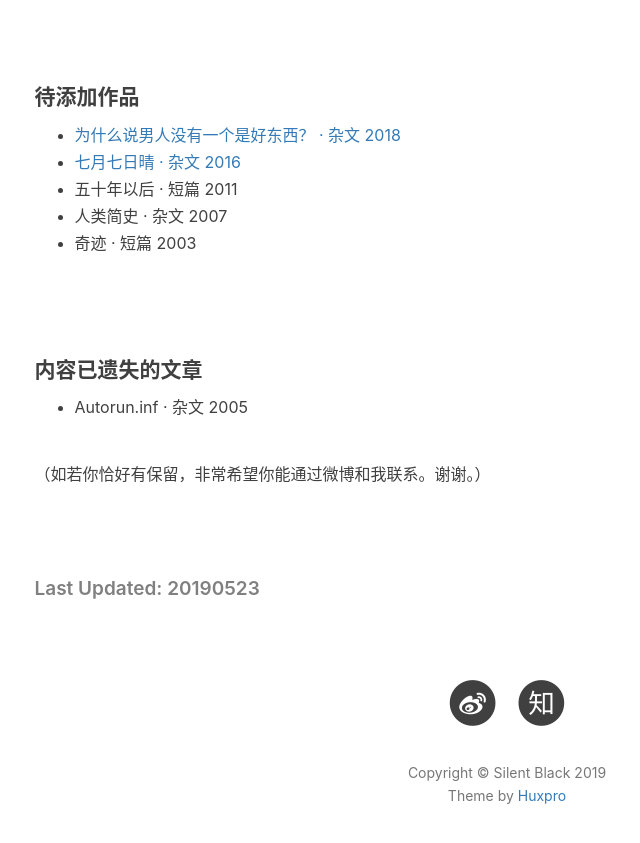
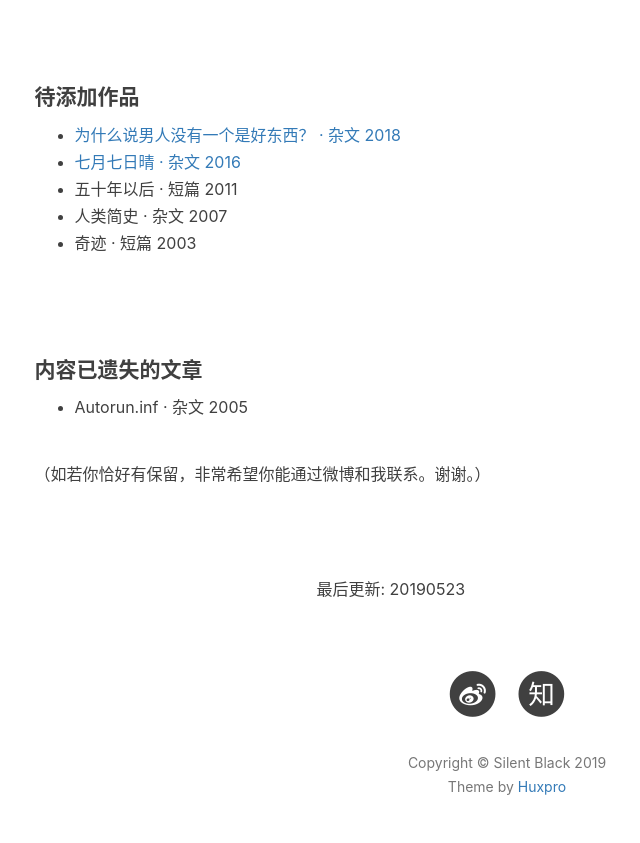
Before and after one commit to zizouqi/zizouqi.github.io, a Jekyll site: the page built from hikaru.html, in a window 1280 px wide and 900 px high, scrolled down 2584 px. Shown: the top 843 px of the window, without its empty margins (133-773 px from the left). Built offline with Jekyll 4.4.1, drawn with Linux system fonts in a browser that asks for light colours; nearby versions of some CDN libraries; comment, search, counter and statistics services are not loaded.

Commit message:
Update index.md

```diff
--- a/_includes/article/index.md
+++ b/_includes/article/index.md
@@ -128,4 +128,4 @@
 
 
 
-##### Last Updated: 20190523
+<center>最后更新: 20190523</center>
```
